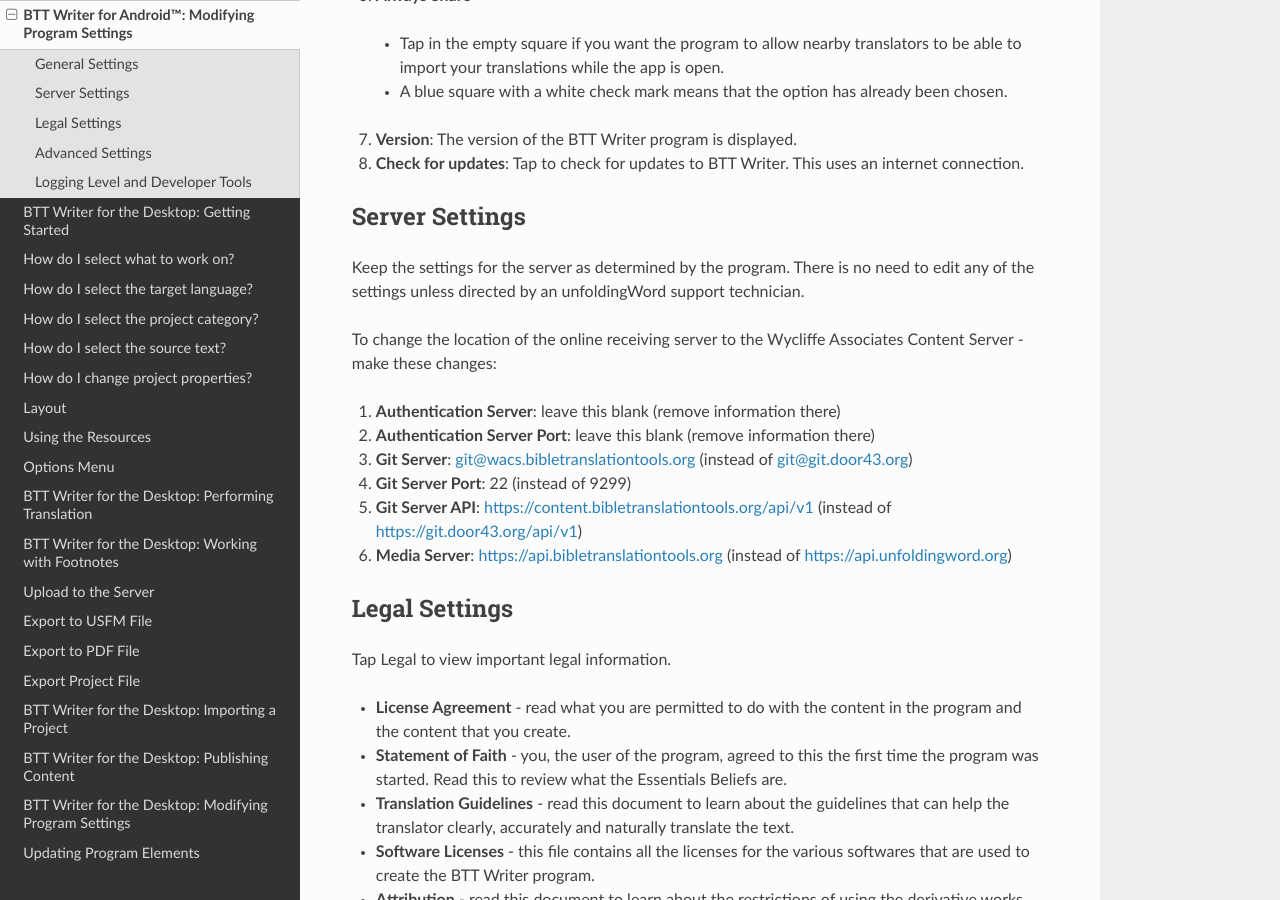
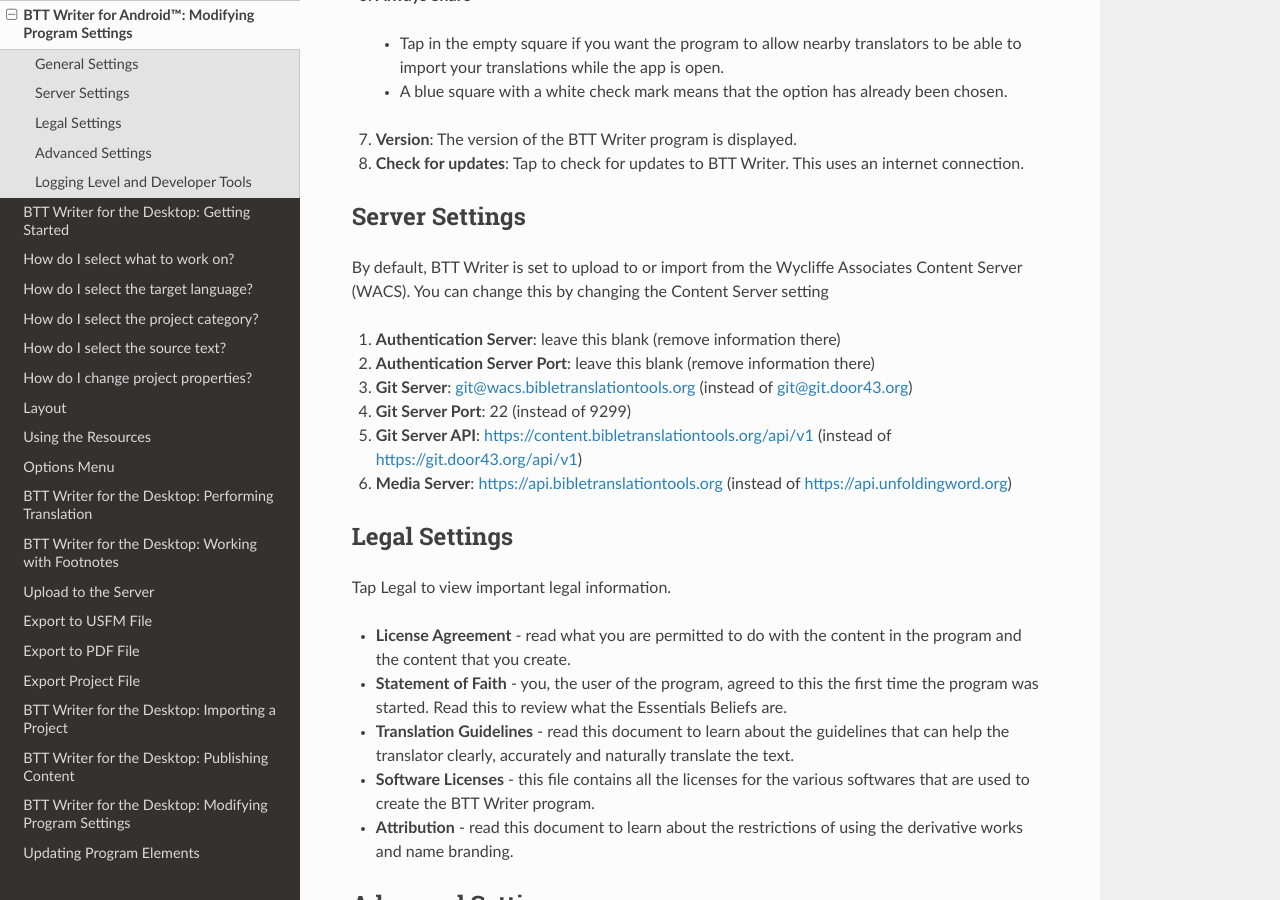
Before and after one commit to mondele/btt-writer-docs, a Sphinx documentation site: the page built from docs/tSettings.rst, in a window 1280 px wide and 900 px high, scrolled down 1810 px. Built offline with Sphinx 7.4.7 and the Read the Docs theme 2.0.0, drawn with Linux system fonts in a browser that asks for light colours; pages that are not in the unit, such as notebooks, are missing from menus.

Commit message:
Update tSettings.rst

```diff
--- a/docs/tSettings.rst
+++ b/docs/tSettings.rst
@@ -79,9 +79,8 @@
 Server Settings
 ---------------
 
-Keep the settings for the server as determined by the program. There is no need to edit any of the settings unless directed by an unfoldingWord support technician.
-
-To change the location of the online receiving server to the Wycliffe Associates Content Server - make these changes:
+By default, BTT Writer is set to upload to or import from the Wycliffe Associates Content Server (WACS). You can change this by
+changing the Content Server setting
 
 1. **Authentication Server**: leave this blank (remove information there)
 
```
